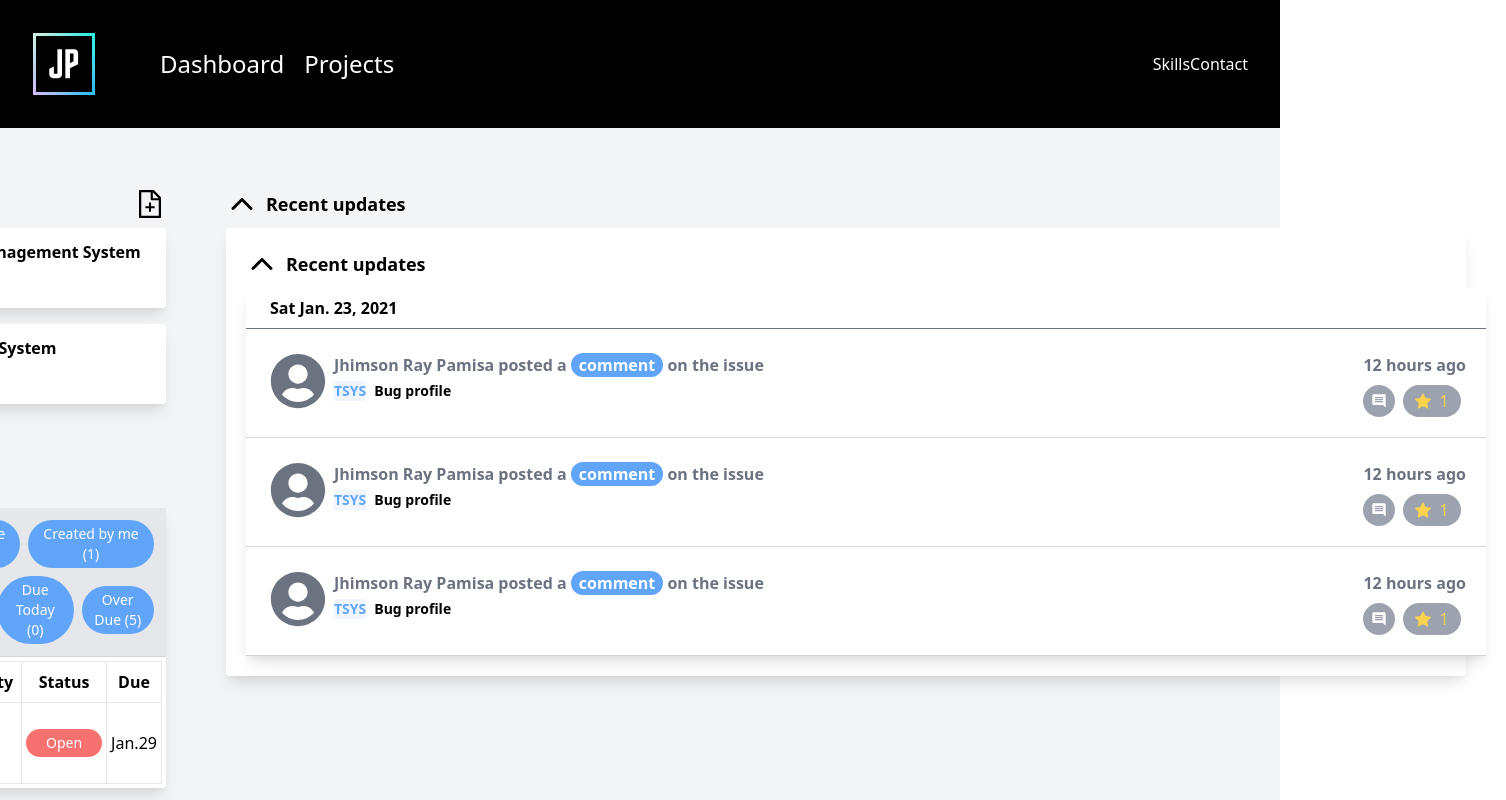
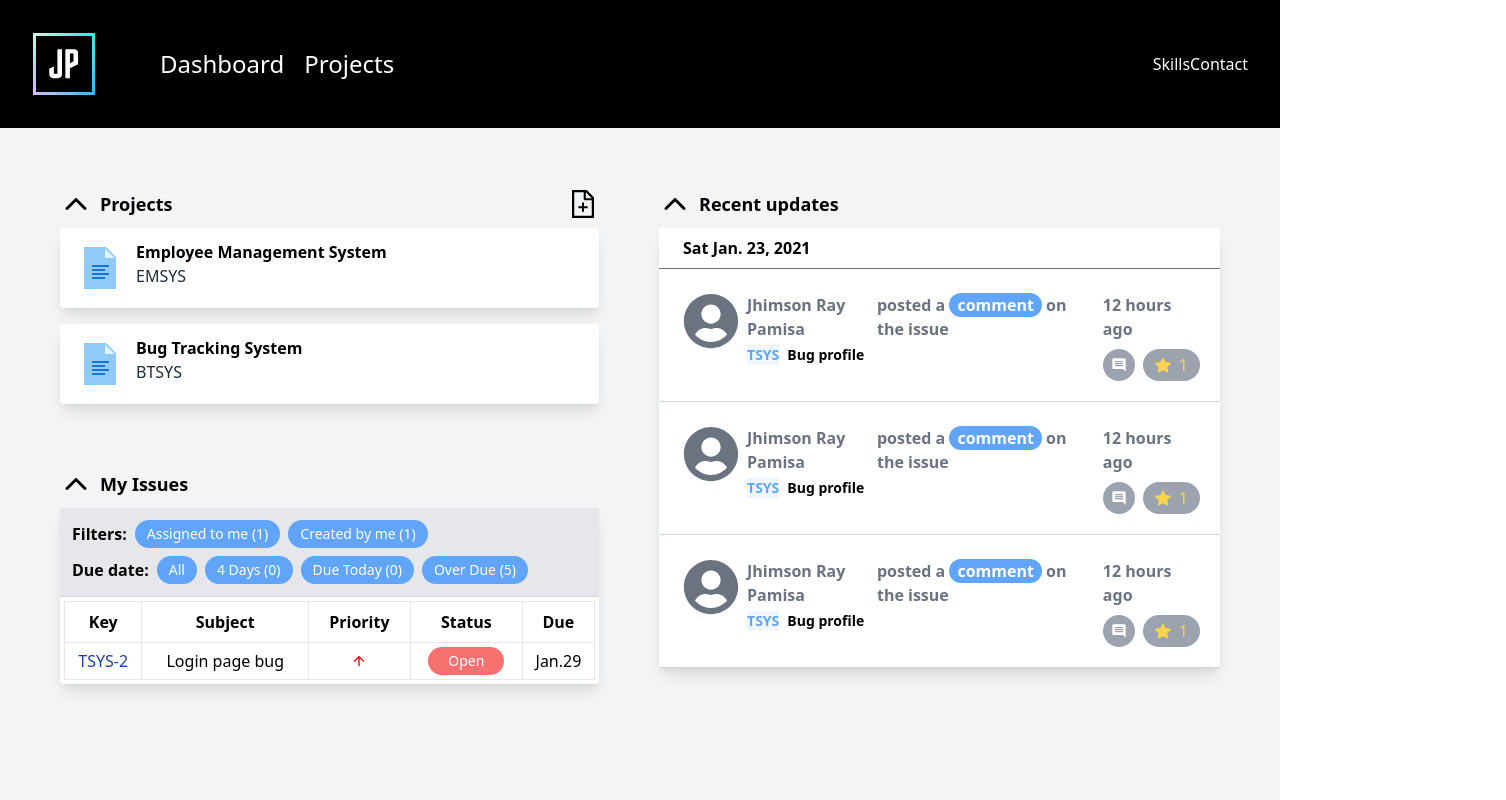
Before and after one commit to jhimson/bug-tracker, a React (Create React App) app in the folder client/: page /dashboard in a window 1280 px wide. Shown: the top 800 px of the page, 1506 px wide, since content can reach past the window. Built offline with nearby package versions, Linux system fonts and the light colour scheme.

Commit message:
Optimize code, separate RecentUpdatesList to its own component

```diff
--- a/client/src/pages/DashboardPage.jsx
+++ b/client/src/pages/DashboardPage.jsx
@@ -94,20 +94,7 @@ const DashboardPage = () => (
             </div>
           </div>
         </div>
-        <div className="w-screen p-5">
-          <div className="flex items-start justify-between">
-            <div className="flex items-center space-x-2">
-              <IoIosArrowUp
-                size="2em"
-                className="mb-2 cursor-pointer hover:text-green-500"
-              />
-              <h1 className="mb-2 text-lg font-bold">Recent updates</h1>
-            </div>
-          </div>
-          <div className="bg-white rounded shadow-lg">
-            <RecentUpdatesList />
-          </div>
-        </div>
+        <RecentUpdatesList />
       </div>
     </div>
   </Layout>
```
